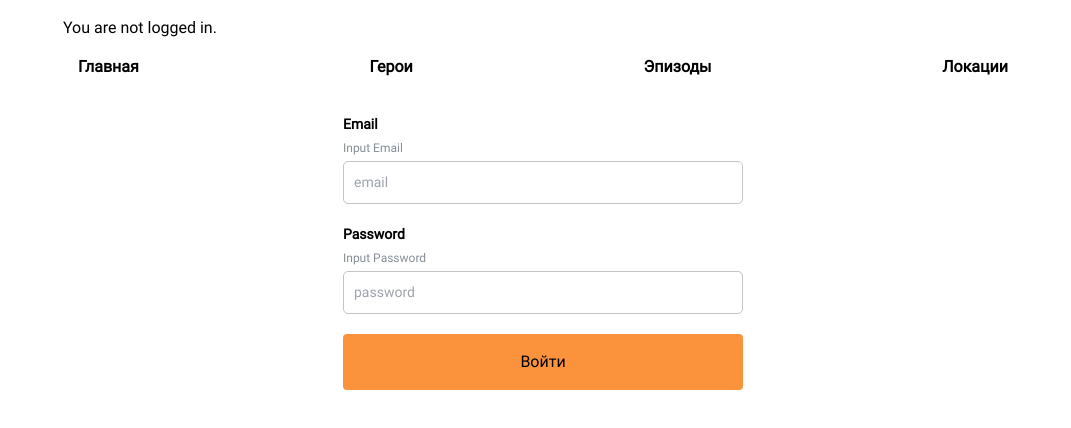
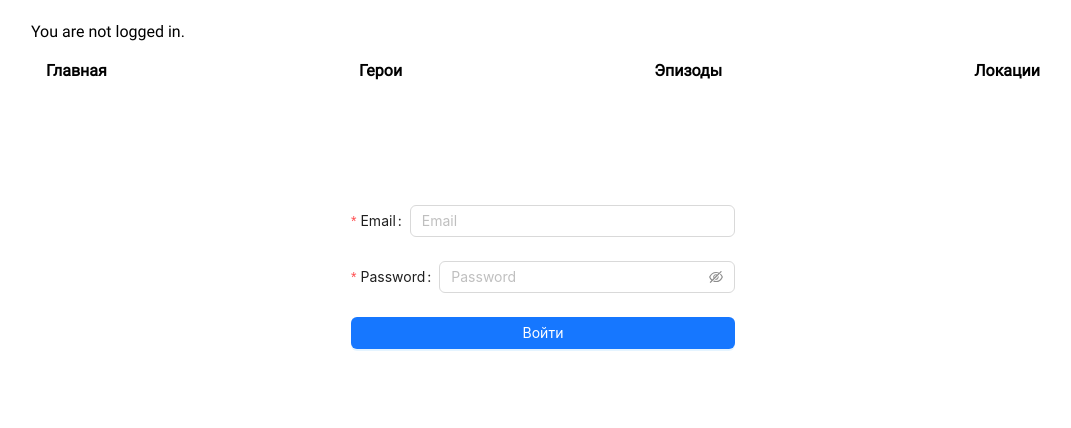
Before and after one commit to Andrey999K/react-homework, a React (Vite) app: page /login in a window 1280 px wide. Shown: the top 428 px of the page, without its empty margins (97-1168 px from the left). Built offline with nearby package versions, Linux system fonts and the light colour scheme.

Commit message:
feat: rewrite form in SignIn on Antd Design and other refactor

```diff
--- a/package.json
+++ b/package.json
@@ -10,6 +10,7 @@
     "preview": "vite preview"
   },
   "dependencies": {
+    "antd": "^5.17.3",
     "axios": "^1.6.8",
     "eslint-plugin-n": "^16.6.2",
     "react": "^18.2.0",
--- a/src/components/ui/AuthStatus/index.tsx
+++ b/src/components/ui/AuthStatus/index.tsx
@@ -1,10 +1,9 @@
-import React from "react";
-import { useAuth } from "../../../context/AuthProvider";
+import { AuthContextType, useAuth } from "../../../context/AuthProvider";
 import { useNavigate } from "react-router-dom";
 import Button from "../../common/Button";
 
 const AuthStatus = () => {
-  const auth = useAuth();
+  const auth = useAuth() as Required<AuthContextType>;
   const navigate = useNavigate();
 
   const handlerSignOut = () => {
--- a/src/components/ui/Navigation/Navigation.scss
+++ b/src/components/ui/Navigation/Navigation.scss
@@ -1,6 +1,5 @@
 nav {
   padding: 15px 0;
-  margin-bottom: 20px;
 }
 
 .nav {
--- a/src/components/ui/SignIn/index.tsx
+++ b/src/components/ui/SignIn/index.tsx
@@ -1,23 +1,53 @@
-import React, { FormEvent, useRef, useState } from "react";
-import { FormProps } from "../../../types";
-import TextField from "../../common/TextField";
-import { useForm } from "../../../hooks/useForm";
-import Button from "../../common/Button";
+import { Button, Form, FormProps, Input } from "antd";
+import { User } from "../../../types";
 
-const initialState = {
-  email: "",
-  password: ""
+type FieldType = {
+  email?: string;
+  password?: string;
 };
 
-const SignIn = ({ onSubmit }: FormProps) => {
-  const { formElement, handlerChange, handlerSubmit } = useForm(initialState, onSubmit);
+export interface SignInProps {
+  onSubmit: (user: User) => void;
+}
+
+const SignIn = ({ onSubmit }: SignInProps) => {
+  const [form] = Form.useForm();
+
+  const handlerFinish: FormProps<User>["onFinish"] = values => {
+    if (values.email && values.password) {
+      onSubmit(values);
+      form.resetFields();
+    }
+  };
 
   return (
-    <form ref={formElement} onSubmit={handlerSubmit} onChange={handlerChange} className="form">
-      <TextField type="email" name="email" placeholder="email" label="Email" />
-      <TextField type="password" name="password" placeholder="password" label="Password" />
-      <Button>Войти</Button>
-    </form>
+    <Form
+      form={form}
+      onFinish={handlerFinish}
+      className="flex flex-col w-full max-w-96 mt-[-20rem]"
+    >
+      <Form.Item<FieldType>
+        label="Email"
+        name="email"
+        rules={[{ required: true, message: "Please input your email!" }]}
+      >
+        <Input placeholder="Email" />
+      </Form.Item>
+
+      <Form.Item<FieldType>
+        label="Password"
+        name="password"
+        rules={[{ required: true, message: "Please input your password!" }]}
+      >
+        <Input.Password placeholder="Password" />
+      </Form.Item>
+
+      <Form.Item>
+        <Button type="primary" htmlType="submit" className="w-full">
+          Войти
+        </Button>
+      </Form.Item>
+    </Form>
   );
 };
 
--- a/src/context/AuthProvider/index.tsx
+++ b/src/context/AuthProvider/index.tsx
@@ -1,7 +1,7 @@
 import React, { createContext, useContext, useState } from "react";
 import { Callback, User } from "../../types";
 
-type AuthContextType = {
+export type AuthContextType = {
   user: User | null;
   signIn?: (newUser: User, callback: Callback) => void;
   signOut?: (callback: Callback) => void;
@@ -21,7 +21,9 @@ const USER_LS_KEY = "user";
 
 const AuthProvider = ({ children }: AuthProviderProps) => {
   const localStorageUser = localStorage.getItem(USER_LS_KEY);
-  const [user, setUser] = useState<User | null>(localStorageUser ? { email: localStorageUser } : null);
+  const [user, setUser] = useState<User | null>(
+    localStorageUser ? { email: localStorageUser } : null
+  );
   const signIn = (newUser: User, callback: () => void) => {
     console.log(newUser);
     setUser(newUser);
--- a/src/hooks/useForm.ts
+++ b/src/hooks/useForm.ts
@@ -3,7 +3,7 @@ import { FormState, OnSubmit } from "../types";
 
 export function useForm(initialState: FormState, onSubmit?: OnSubmit) {
   const [form, setForm] = useState(initialState);
-  const formElement = useRef(null);
+  const formElement = useRef<HTMLFormElement | null>(null);
 
   const handlerChange = ({ target }: FormEvent<HTMLFormElement>) => {
     const { name, value } = target as HTMLInputElement;
@@ -12,8 +12,10 @@ export function useForm(initialState: FormState, onSubmit?: OnSubmit) {
 
   const handlerSubmit = (e: FormEvent<HTMLFormElement>) => {
     e.preventDefault();
-    onSubmit(form);
-    formElement.current.reset();
+    if (onSubmit) {
+      onSubmit(form);
+    }
+    formElement.current?.reset();
     setForm(initialState);
   };
   return { form, setForm, formElement, handlerChange, handlerSubmit };
--- a/src/index.scss
+++ b/src/index.scss
@@ -20,8 +20,12 @@ a {
 
 body {
   font-family: 'Roboto', sans-serif;
-  max-width: 960px;
-  margin: 1rem auto;
+  height: 100dvh;
+}
+
+#root {
+  height: 100%;
+  max-height: 100%;
 }
 
 h1 {
--- a/src/layouts/MainLayout/index.tsx
+++ b/src/layouts/MainLayout/index.tsx
@@ -1,4 +1,4 @@
-import React, { Suspense } from "react";
+import { Suspense } from "react";
 import Navigation from "../../components/ui/Navigation";
 import { Outlet, useLocation } from "react-router-dom";
 import AuthStatus from "../../components/ui/AuthStatus";
@@ -7,7 +7,7 @@ import ErrorBoundary from "../../components/ui/ErrorBoundary";
 const MainLayout = () => {
   const location = useLocation();
   return (
-    <div>
+    <div className="h-full flex flex-col pt-5 m-auto max-w-screen-lg">
       <AuthStatus />
       <Navigation />
       <ErrorBoundary key={location.pathname}>
--- a/src/pages/Login/index.tsx
+++ b/src/pages/Login/index.tsx
@@ -1,11 +1,10 @@
-import React from "react";
 import SignIn from "../../components/ui/SignIn";
-import { OnSubmit, User } from "../../types";
-import { useAuth } from "../../context/AuthProvider";
+import { User } from "../../types";
+import { AuthContextType, useAuth } from "../../context/AuthProvider";
 import { useLocation, useNavigate } from "react-router-dom";
 
 export const Login = () => {
-  const auth = useAuth();
+  const auth = useAuth() as Required<AuthContextType>;
   const navigate = useNavigate();
   const location = useLocation();
   const from = location.state?.from || "/";
@@ -17,7 +16,7 @@ export const Login = () => {
     });
   };
   return (
-    <div className="flex justify-center w-full items-center">
+    <div className="flex justify-center w-full items-center h-full grow">
       <SignIn onSubmit={handlerSubmit} />
     </div>
   );
--- a/src/types/index.ts
+++ b/src/types/index.ts
@@ -6,10 +6,6 @@ export interface DataItem {
 }
 
 export type OnSubmit = (form: { [field: string]: string }) => void;
-
-export interface FormProps {
-  onSubmit: OnSubmit;
-}
 
 export interface InputProps {
   name: string;
```
Also changed, not shown: src/components/ui/SignUp/index.tsx (+23 -5 lines), 1 other file (tests, documents, lock files or other folders).
